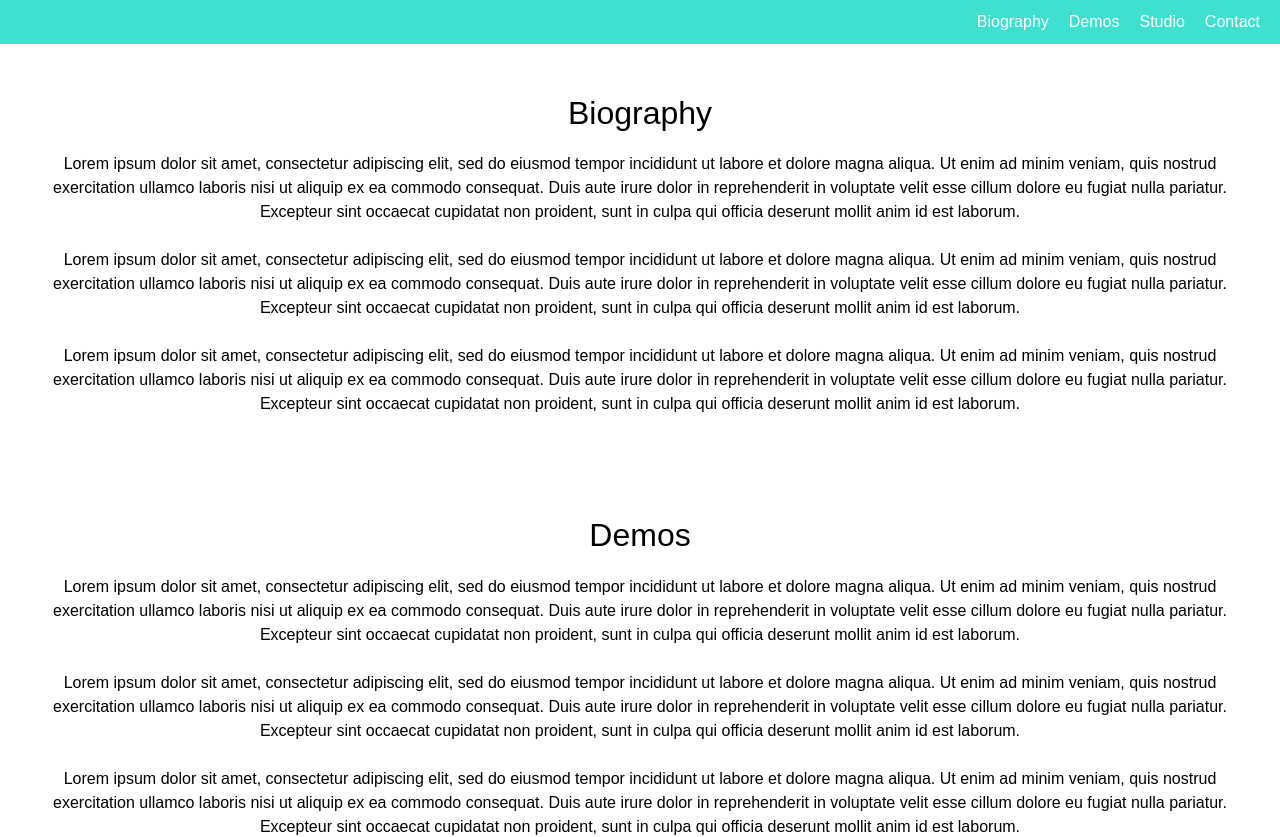
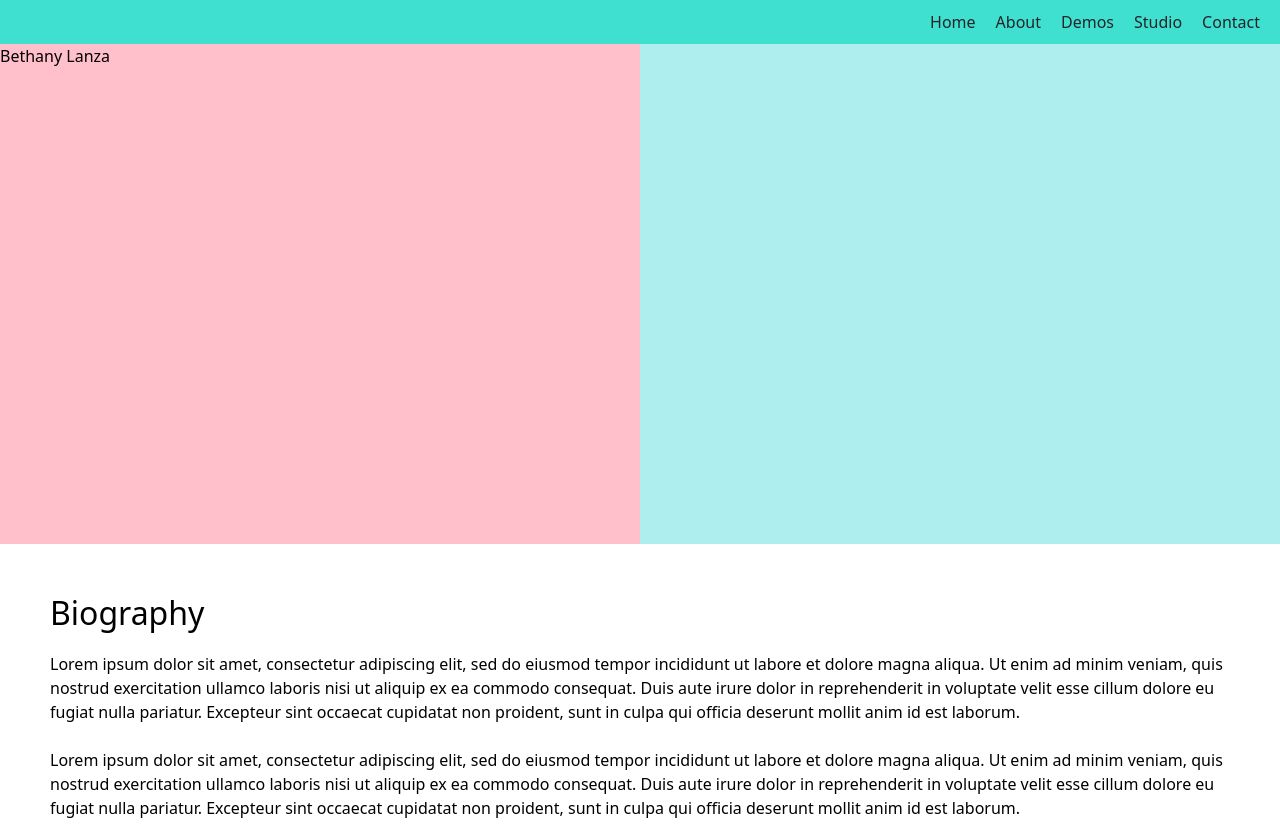
Before and after one commit to courtneycaputo/BethanyWebsite, a React (Create React App) app: page / in a window 1280 px wide. Shown: the top 837 px of the page. Built offline with nearby package versions, Linux system fonts and the light colour scheme.

Commit message:
update home

```diff
--- a/package.json
+++ b/package.json
@@ -13,6 +13,7 @@
     "react-bootstrap": "^2.7.4",
     "react-dom": "^18.2.0",
     "react-scripts": "5.0.1",
+    "react-scroll": "^1.8.9",
     "styled-components": "^5.3.10",
     "web-vitals": "^2.1.4"
   },
--- a/src/App.js
+++ b/src/App.js
@@ -1,11 +1,12 @@
-import React from 'react';
+import React, { Component } from 'react';
 import 'bootstrap/dist/css/bootstrap.min.css';
 import './App.css';
-import Navbar from './components/NavBar';
-import Biography from './components/Biography';
-import Demos from './components/Demos';
-import Studio from './components/Studio';
-import Contact from './components/Contact';
+import NavBar from './components/NavBar';
+import Biography from './components/Pages/Biography';
+import Demos from './components/Pages/Demos';
+import Studio from './components/Pages/Studio';
+import Contact from './components/Pages/Contact';
+import PageContainer from './components/PageContainer';
 
 // function App() {
 //   return (
@@ -31,16 +32,38 @@ import Contact from './components/Contact';
 
 
 
-function App() {
-  return (
-    <div className="App">
-      <Navbar />
-      <Biography />
-      <Demos />
-      <Studio />
-      <Contact />
-    </div>
-  );
+// function App() {
+//   return (
+//     <div className="App">
+//       <Navbar />
+//       <Biography />
+//       <Demos />
+//       <Studio />
+//       <Contact />
+//     </div>
+//   );
+// // }
+// export default App;
+
+// function App() {
+//   return (
+//     <div className="App">
+//       <NavBar />
+//       <PageContainer />
+
+//     </div>
+//   );
+// }
+
+// export default App;
+
+export default class App extends Component {
+  render() {
+    return (
+      <>
+       <NavBar/>
+      <PageContainer/>
+      </>
+    )
+  }
 }
-
-export default App;
--- /dev/null
+++ b/src/assets/fonts.css
@@ -0,0 +1 @@
+@import url('https://fonts.googleapis.com/css?family=Bungee+Inline');
--- a/src/components/NavBar.js
+++ b/src/components/NavBar.js
@@ -1,19 +1,21 @@
-import React from 'react';
+import React, { Component } from 'react'
+import {Link} from 'react-scroll'
 
-const Navbar = () => {
+export default class NavBar extends Component {
+    render() {
         return (
       <nav className="navbar">
         <div className="logo">
           {/* Insert your logo here */}
         </div>
         <ul className="nav-links">
-        <li><a href="#biography">Biography</a></li>
-        <li><a href="#demos">Demos</a></li>
-        <li><a href="#studio">Studio</a></li>
-        <li><a href="#contact">Contact</a></li>
+        <li><Link activeClass="active" to="home" spy={true} smooth={true}>Home</Link></li>
+           <li><Link  to="biography" spy={true} smooth={true}>About</Link></li>
+          <li><Link  to="demos" spy={true} smooth={true}>Demos</Link></li>
+          <li><Link  to="studio" spy={true} smooth={true}>Studio</Link></li>
+          <li><Link  to="contact" spy={true} smooth={true}>Contact</Link></li>
         </ul>
       </nav>
     );
   }
-
-export default Navbar;
+}
--- /dev/null
+++ b/src/components/PageContainer.js
@@ -0,0 +1,30 @@
+import React, { Component } from 'react';
+import Home from './Pages/Home';
+import Biography from './Pages/Biography';
+import Demos from './Pages/Demos';
+import Studio from './Pages/Studio';
+import Contact from './Pages/Contact';
+
+export default class PageContainer extends Component {
+    render() {
+        return (
+            <>
+         <div id="home" style={{height: 500}}>
+          <Home />
+        </div>
+        <div id="biography" style={{height: 500}}>
+          <Biography />
+        </div>
+        <div id="demos" style={{height: 500}}>
+          <Demos />
+        </div>
+        <div id="studio" style={{height: 500}}>
+          <Studio />
+        </div>
+        <div id="contact" style={{height: 500}}>
+          <Contact />
+        </div>
+            </>
+        )
+    }
+}
--- /dev/null
+++ b/src/components/Pages/Home.js
@@ -0,0 +1,12 @@
+
+
+
+export default function Home() {
+    return (
+      <div className="home">
+        <div>
+        Bethany Lanza
+        </div>
+      </div>
+    );
+  }
--- a/src/index.css
+++ b/src/index.css
@@ -1,4 +1,24 @@
 /* App.css */
+
+/* @import url('https://fonts.googleapis.com/css?family=Josefin+Sans'); */
+
+.home{
+  width: 100%;
+  height: 100vh;
+  background: linear-gradient(
+    to right,
+    pink 0%,
+    pink 50%,
+    paleturquoise 50%,
+    paleturquoise 100%
+  );
+
+  color: black;
+
+}
+
+
+
 body {
   margin: 0;
   padding: 0;
```
Also changed, not shown: src/components/Footer.js (added), src/components/Pages/Biography.js (renamed from src/components/Biography.js), src/components/Pages/Contact.js (renamed from src/components/Contact.js), src/components/Pages/Demos.js (renamed from src/components/Demos.js), src/components/Pages/Studio.js (renamed from src/components/Studio.js), 1 other file (tests, documents, lock files or other folders). Lines whose indentation alone changed are shown as unchanged.
